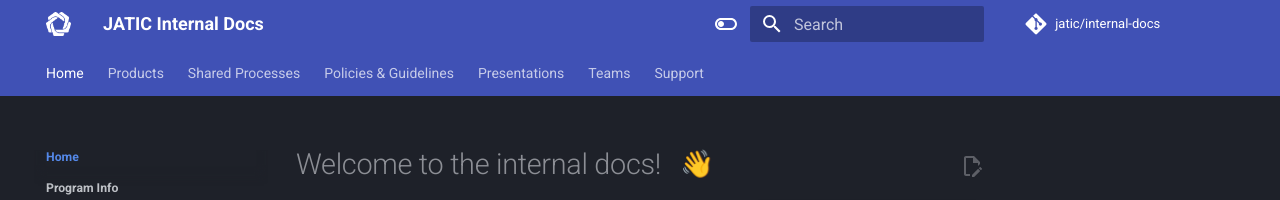
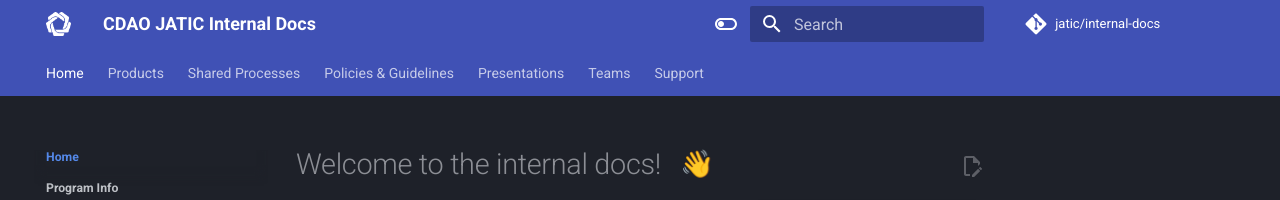
Before and after one commit to zheng0xd/JATIC-internal-docs, an MkDocs documentation site: the page built from docs/index.md, in a window 1280 px wide. Shown: the top 200 px of the page. Built offline with MkDocs 1.6.1 and Material for MkDocs 9.7.7, drawn with Linux system fonts in a browser that asks for light colours; emoji names are drawn with the system emoji font.

Commit message:
jatic > cdao jatic

```diff
--- a/mkdocs.yml
+++ b/mkdocs.yml
@@ -1,5 +1,5 @@
 # Project information
-site_name: JATIC Internal Docs
+site_name: CDAO JATIC Internal Docs
 site_author: CDAO Assessment & Assurance
 site_description: >-
   Enabling DoD AI test & evaluation
```
